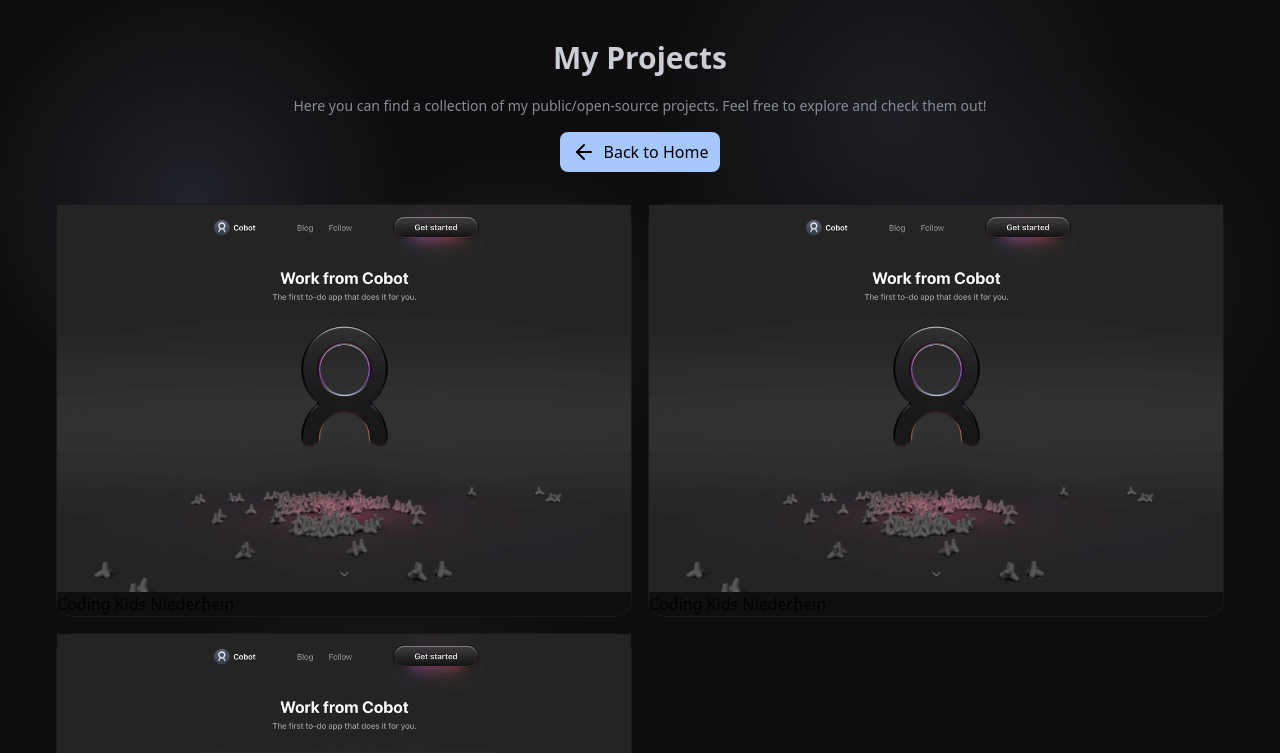
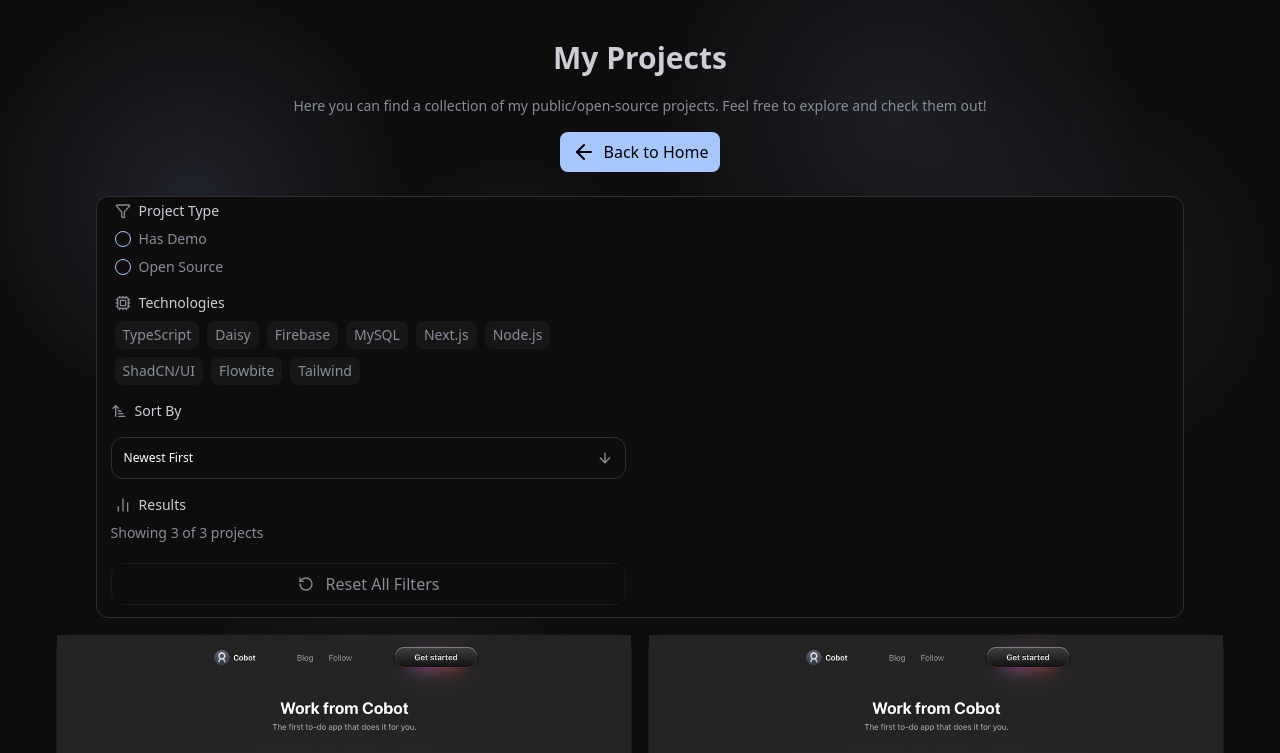
Before and after one commit to Goldinyan/MyPortfolio, a Next.js app: page /projects in a window 1280 px wide. Shown: the top 753 px of the page. Built offline with nearby package versions, Linux system fonts and the light colour scheme.

Commit message:
mediaQuery func created

```diff
--- /dev/null
+++ b/src/app/mediaQuery.ts
@@ -0,0 +1,17 @@
+import { useEffect, useState } from "react";
+
+export default function useMediaQuery(query: string) {
+  const [matches, setMatches] = useState(false);
+
+  useEffect(() => {
+    const media = window.matchMedia(query);
+    if (media.matches !== matches) {
+      setMatches(media.matches);
+    }
+    const listener = () => setMatches(media.matches);
+    media.addEventListener("change", listener);
+    return () => media.removeEventListener("change", listener);
+  }, [matches, query]);
+
+  return matches;
+}
--- a/src/app/projects/page.tsx
+++ b/src/app/projects/page.tsx
@@ -11,7 +11,12 @@
   ArrowUpNarrowWide,
   ArrowBigDown,
   ArrowDown,
+  ChartNoAxesColumn,
+  RotateCcw,
+  X,
 } from "lucide-react";
+
+import useMediaQuery from "../mediaQuery";
 
 type Tag =
   | "TypeScript"
@@ -124,6 +129,11 @@
       demoLink: "",
     },
   ];
+  const isMdUp = useMediaQuery("(min-width: 768px)");
+
+  useEffect(() => {
+    setShowFilter(true);
+  },[isMdUp])
 
   const router = useRouter();
 
@@ -166,6 +176,15 @@
     setFilProjects(sortedProjects);
   }, [tagsFilter, sort, typeFilter]);
 
+  const checkFilters = () => {
+    return typeFilter.demo || typeFilter.openSource || tagsFilter.length > 0;
+  };
+
+  const resetFilter = () => {
+    setTypeFilter({ demo: false, openSource: false });
+    setTagsFilter([]);
+  }
+
   return (
     <>
       <div className="w-full min-h-screen  bg-bg-black bg-fixed overflow-x-hidden bg-top-splash">
@@ -184,7 +203,7 @@
           </div>
         </div>
 
-        <div className="bg-bg-black mt-2 h-200 md:hidden flex-col flex w-[85%] mx-auto rounded-xl border-border-light border-1 ">
+        <div className="bg-bg-black mt-2  md:grid md:grid-cols-2  flex-col flex w-[85%] mx-auto rounded-xl border-border-light border-1 ">
           <div
             onClick={() => setShowFilter((prev) => !prev)}
             className="w-[95%] bg-bg-black md:hidden p-2 hover:bg-island-bg  items-center justify-start mt-3 mb-3 flex mx-auto rounded-xl border-border-light border-1 "
@@ -260,7 +279,7 @@
                     onClick={() => toggle(tag)}
                   >
                     <p
-                      className={`text-sm px-2 rounded-lg font-medium ${
+                      className={`text-sm px-2 py-1  rounded-lg font-medium ${
                         tagsFilter.includes(tag)
                           ? " bg-text-secondary text-black"
                           : "bg-island-bg"
@@ -278,7 +297,7 @@
               </div>
 
               <div className="mt-4">
-                <div className="relative bg-bg-black md:hidden p-3 hover:bg-island-bg items-center justify-start mt-3 mb-3 flex mx-auto rounded-xl border-border-light border-1">
+                <div className="relative bg-bg-black  p-3 items-center justify-start mt-3 mb-3 flex mx-auto rounded-xl border-border-light border-1">
                   <div
                     className="flex flex-row justify-between w-full cursor-pointer"
                     onClick={() => setSelectOpen(!selectOpen)}
@@ -286,19 +305,85 @@
                     <p className="text-white text-xs">{sort}</p>
                     <ArrowDown className="text-text-primary h-4 w-4 ml-1" />
                   </div>
-                  {selectOpen && (
-                    <div className="absolute left-0 top-full mt-2 w-full bg-bg-black rounded-xl border border-border-light">
+
+                  <div
+                    className={`absolute left-0 top-full mt-2 w-full bg-bg-black rounded-xl border border-border-light
+      transition-all duration-300 ease-out
+      ${
+        selectOpen
+          ? "opacity-100 scale-y-100"
+          : "opacity-0 scale-y-0 pointer-events-none"
+      }`}
+                  >
                     {sortValues.map((value) => (
                       <div
                         key={value}
-                          className="px-3 py-2 hover:bg-island-bg cursor-pointer"
-                          onClick={() => setSort(value)}
+                        className="px-3 py-2 rounded-xl cursor-pointer flex items-center hover:bg-island-bg"
+                        onClick={() => {
+                          setSort(value);
+                          setSelectOpen(false);
+                        }}
                       >
+                        {sort === value ? (
+                          <Check className="mr-2 h-4 w-4 text-text-secondary" />
+                        ) : (
+                          <div className="mr-2 w-4 h-4" />
+                        )}
                         <p className="text-white text-sm">{value}</p>
                       </div>
                     ))}
                   </div>
-                  )}
+                </div>
+              </div>
+
+              <div className="flex ml-1 mt-4 items-center gap-2 flex-row">
+                <ChartNoAxesColumn className="text-text-primary h-4 w-4 " />
+                <p className=" text-text-third font-medium text-sm ">Results</p>
+              </div>
+
+              <div className="flex flex-col gap-2">
+                <div className="mt-2">
+                  <p className="text-text-primary text-sm">
+                    Showing {filProjects.length} of {projects.length} projects
+                  </p>
+                </div>
+                <div>
+                  <div className="mt-1 ml-1 flex flex-wrap gap-2 text-text-primary  mx-auto">
+                    {tagsFilter.map((tag) => (
+                      <div
+                        key={tag}
+                        className="hover:brightness-90 items-center rounded-lg px-2 py-1 flex flex-row bg-dark-bg border-1 border-border-bg"
+                        onClick={() =>
+                          setTagsFilter((prev) => prev.filter((t) => t !== tag))
+                        }
+                      >
+                        <p className={`text-sm px-2 rounded-lg font-medium `}>
+                          {tag}
+                        </p>
+                        <X className="text-text-primary h-4 w-4 " />
+                      </div>
+                    ))}
+                  </div>
+                </div>
+                <div
+                onClick={() => resetFilter()}
+                  className={`${
+                    checkFilters()
+                      ? " border-border-light cursor-pointer"
+                      : "border-border-bg  cursor-not-allowed"
+                  } w-full  gap-3  justify-center  p-2  items-center  mb-3 flex mx-auto rounded-xl  border-1 `}
+                >
+                  <RotateCcw className={`${
+                    checkFilters()
+                      ? "text-white"
+                      : "text-text-primary"
+                  } h-4 w-4 `} />
+
+                  <p className={`${
+                    checkFilters()
+                      ? "text-white"
+                      : "text-text-primary"
+                  } `} >Reset All Filters</p>
                 </div>
               </div>
             </div>
```
Lines whose indentation alone changed are shown as unchanged.
